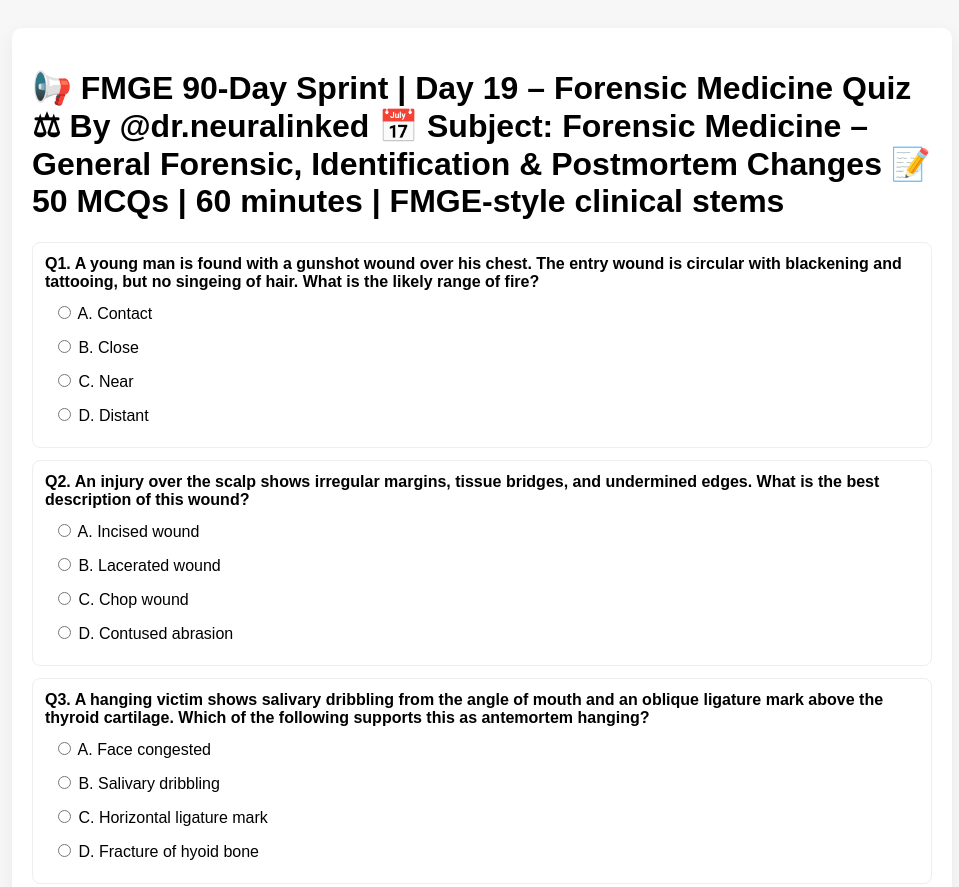
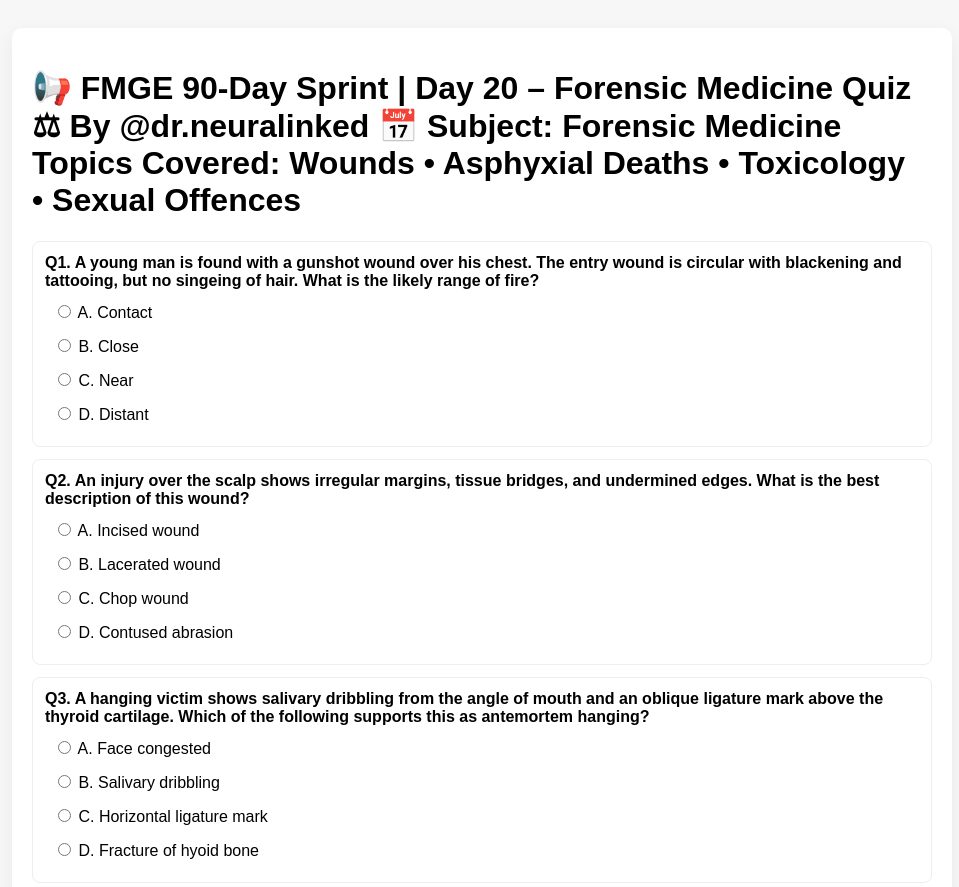
Before and after one commit to dr-neuralinked/quiz, a plain HTML site: page index.html in a window 1280 px wide. Shown: the top 887 px of the page, without its empty margins (158-1117 px from the left). Drawn offline with Linux system fonts and the light colour scheme.

Commit message:
Update index.html

```diff
--- a/index.html
+++ b/index.html
@@ -20,11 +20,11 @@ body { font-family: Arial, sans-serif; padding: 20px; background: #f7f7f7; }
 </head>
 <body>
 <div class="container">
-<h1>📢 FMGE 90-Day Sprint | Day 19 – Forensic Medicine Quiz ⚖
+<h1>📢 FMGE 90-Day Sprint | Day 20 – Forensic Medicine Quiz ⚖
 By @dr.neuralinked
 
-📅 Subject: Forensic Medicine – General Forensic, Identification & Postmortem Changes
-📝 50 MCQs | 60 minutes | FMGE-style clinical stems
+📅 Subject: Forensic Medicine
+Topics Covered: Wounds • Asphyxial Deaths • Toxicology • Sexual Offences
 
 </h1>
 <div id="quizContainer"></div>
```
